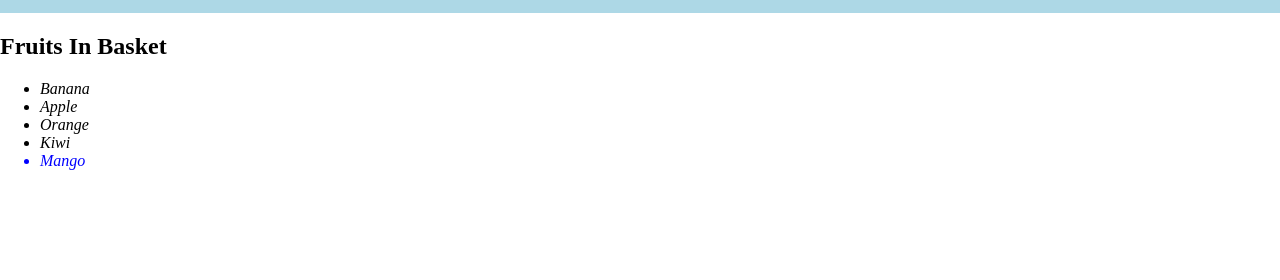
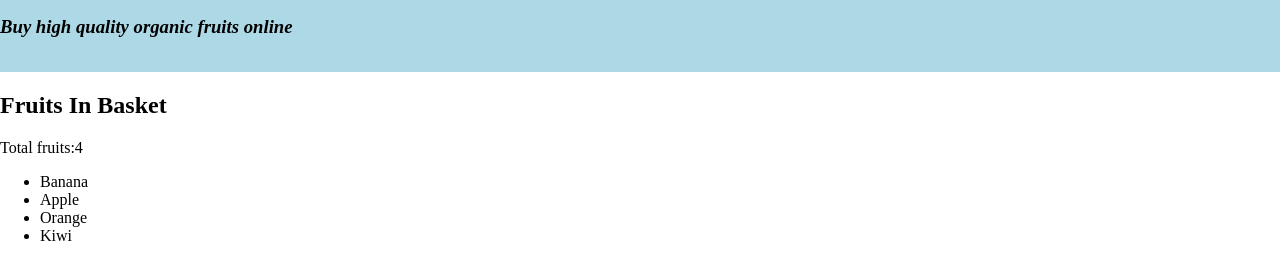
Before and after one commit to Sanu-Ranjan/RevisingHTML, a plain HTML site: page DOM/practise.html in a window 1280 px wide. Shown: the part 56-336 px from the top of the page. Drawn offline with Linux system fonts and the light colour scheme.

Commit message:
problem2

```diff
--- a/DOM/practise.html
+++ b/DOM/practise.html
@@ -17,7 +17,6 @@
           <li class="fruit">Apple</li>
           <li class="fruit">Orange</li>
           <li class="fruit">Kiwi</li>
-          <li>Mango</li>
         </ul>
       </div>
       <div id="thanks"></div>
--- a/DOM/practise.js
+++ b/DOM/practise.js
@@ -1,8 +1,19 @@
-alert("Working");
+// 1. Inside the first Div, after the main heading add a sub-heading (h3 tag) "Buy high quality organic fruits online".
 
-//exersice 1
-let fruits = document.getElementsByTagName("li");
-fruits[4].style.color = "blue";
-for (let list of fruits) {
-  list.style.fontStyle = "italic";
-}
+// 2. Make the sub-heading text italic.
+
+// 2. Inside the second Div, before the unordered list add a paragraph tag showing "Total fruits: 4".
+
+// 3. On this paragraph tag set an id of "fruits-total".
+let newh3 = document.createElement("h3");
+newh3.textContent = "Buy high quality organic fruits online";
+newh3.style.fontStyle = "italic";
+document.getElementById("header").append(newh3);
+
+//document.querySelector("div:nth-of-type(2)")
+let unodered = document.querySelector(".fruits");
+console.log(unodered);
+let para = document.createElement("p");
+para.textContent = "Total fruits:4";
+
+document.querySelector("div:nth-of-type(2)").insertBefore(para, unodered);
```
